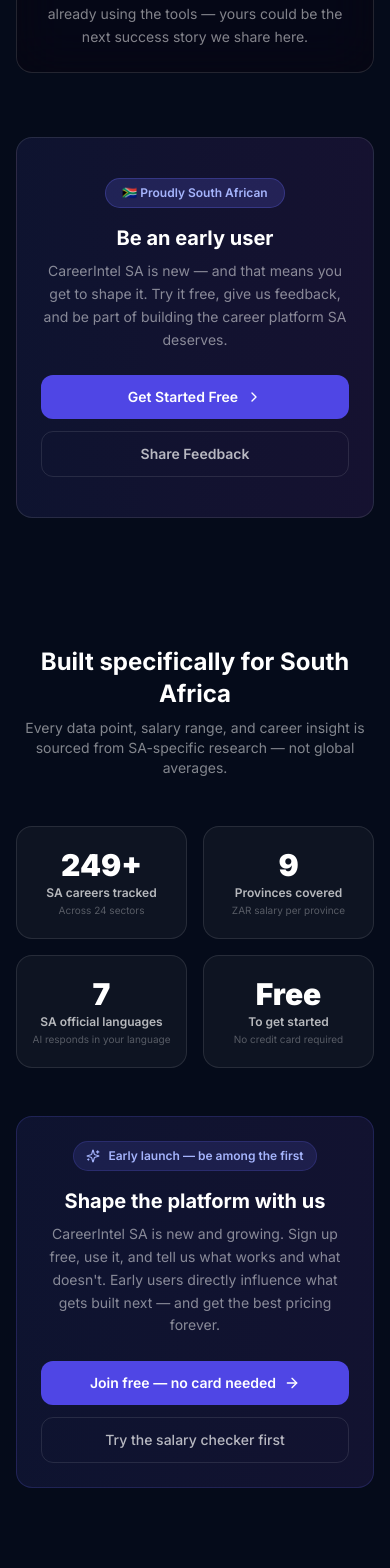
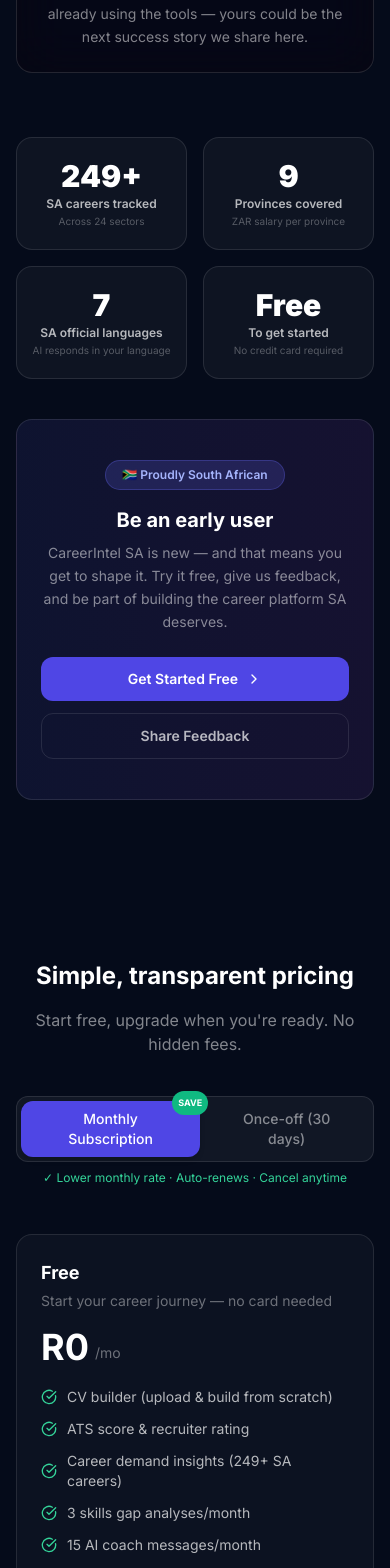
Before and after one commit to Sabelo-K/career-intel-sa, a Next.js app: page / in a window 390 px wide. Shown: the part 5240-6808 px from the top of the page. Built offline with nearby package versions, Linux system fonts and the light colour scheme; no server answers.

Commit message:
Fix landing page spacing: merge stats into existing section, remove duplicate CTA section

```diff
--- a/app/page.tsx
+++ b/app/page.tsx
@@ -509,6 +509,34 @@
             ))}
           </div>
 
+          {/* Verifiable stats */}
+          <motion.div
+            initial={{ opacity: 0, y: 16 }}
+            whileInView={{ opacity: 1, y: 0 }}
+            viewport={{ once: true }}
+            className="grid grid-cols-2 md:grid-cols-4 gap-4 mb-10 max-w-3xl mx-auto text-center"
+          >
+            {[
+              { value: "249+", label: "SA careers tracked",       note: "Across 24 sectors"            },
+              { value: "9",    label: "Provinces covered",         note: "ZAR salary per province"      },
+              { value: "7",    label: "SA official languages",     note: "AI responds in your language" },
+              { value: "Free", label: "To get started",            note: "No credit card required"      },
+            ].map((stat, i) => (
+              <motion.div
+                key={stat.label}
+                initial={{ opacity: 0, y: 12 }}
+                whileInView={{ opacity: 1, y: 0 }}
+                viewport={{ once: true }}
+                transition={{ delay: i * 0.07 }}
+                className="bg-white/[0.04] border border-white/8 rounded-2xl py-5 px-3"
+              >
+                <div className="text-3xl font-black text-white mb-0.5">{stat.value}</div>
+                <div className="text-xs font-semibold text-white/70 mb-0.5">{stat.label}</div>
+                <div className="text-[10px] text-white/30">{stat.note}</div>
+              </motion.div>
+            ))}
+          </motion.div>
+
           {/* Early access CTA */}
           <motion.div
             initial={{ opacity: 0, y: 20 }}
@@ -542,78 +570,6 @@
         </div>
       </section>
 
-      {/* What's inside — verifiable platform facts */}
-      <section className="py-16 sm:py-20 relative">
-        <div className="max-w-7xl mx-auto px-4 sm:px-6 lg:px-8">
-
-          <motion.div
-            initial={{ opacity: 0, y: 16 }}
-            whileInView={{ opacity: 1, y: 0 }}
-            viewport={{ once: true }}
-            className="text-center mb-12"
-          >
-            <h2 className="text-2xl sm:text-3xl font-bold text-white mb-2">Built specifically for South Africa</h2>
-            <p className="text-white/50 text-sm max-w-xl mx-auto">
-              Every data point, salary range, and career insight is sourced from SA-specific research — not global averages.
-            </p>
-          </motion.div>
-
-          {/* Verifiable stats grid */}
-          <div className="grid grid-cols-2 md:grid-cols-4 gap-4 mb-12 max-w-3xl mx-auto text-center">
-            {[
-              { value: "249+",  label: "SA careers tracked",        note: "Across 24 sectors"            },
-              { value: "9",     label: "Provinces covered",          note: "ZAR salary per province"      },
-              { value: "7",     label: "SA official languages",      note: "AI responds in your language" },
-              { value: "Free",  label: "To get started",             note: "No credit card required"      },
-            ].map((stat, i) => (
-              <motion.div
-                key={stat.label}
-                initial={{ opacity: 0, y: 16 }}
-                whileInView={{ opacity: 1, y: 0 }}
-                viewport={{ once: true }}
-                transition={{ delay: i * 0.07 }}
-                className="bg-white/[0.04] border border-white/8 rounded-2xl py-5 px-3"
-              >
-                <div className="text-3xl font-black text-white mb-0.5">{stat.value}</div>
-                <div className="text-xs font-semibold text-white/70 mb-0.5">{stat.label}</div>
-                <div className="text-[10px] text-white/30">{stat.note}</div>
-              </motion.div>
-            ))}
-          </div>
-
-          {/* Early adopter CTA */}
-          <motion.div
-            initial={{ opacity: 0, y: 16 }}
-            whileInView={{ opacity: 1, y: 0 }}
-            viewport={{ once: true }}
-            className="max-w-2xl mx-auto bg-gradient-to-r from-indigo-500/10 to-violet-500/10 border border-indigo-500/20 rounded-2xl p-6 sm:p-8 text-center"
-          >
-            <div className="inline-flex items-center gap-2 bg-indigo-500/15 border border-indigo-500/20 text-indigo-300 text-xs font-semibold px-3 py-1.5 rounded-full mb-4">
-              <Sparkles className="w-3.5 h-3.5" />
-              Early launch — be among the first
-            </div>
-            <h3 className="text-xl font-bold text-white mb-2">Shape the platform with us</h3>
-            <p className="text-white/50 text-sm leading-relaxed mb-6">
-              CareerIntel SA is new and growing. Sign up free, use it, and tell us what works and what doesn&apos;t.
-              Early users directly influence what gets built next — and get the best pricing forever.
-            </p>
-            <div className="flex flex-col sm:flex-row gap-3 justify-center">
-              <Link
-                href="/sign-up"
-                className="inline-flex items-center justify-center gap-2 px-6 py-3 rounded-xl bg-indigo-600 hover:bg-indigo-500 text-white font-semibold text-sm transition-all"
-              >
-                Join free — no card needed <ArrowRight className="w-4 h-4" />
-              </Link>
-              <Link
-                href="/salary-check"
-                className="inline-flex items-center justify-center gap-2 px-6 py-3 rounded-xl border border-white/10 hover:border-white/20 text-white/70 hover:text-white text-sm font-medium transition-all"
-              >
-                Try the salary checker first
-              </Link>
-            </div>
-          </motion.div>
-        </div>
-      </section>
 
       {/* Pricing */}
       <PricingSection />
```
